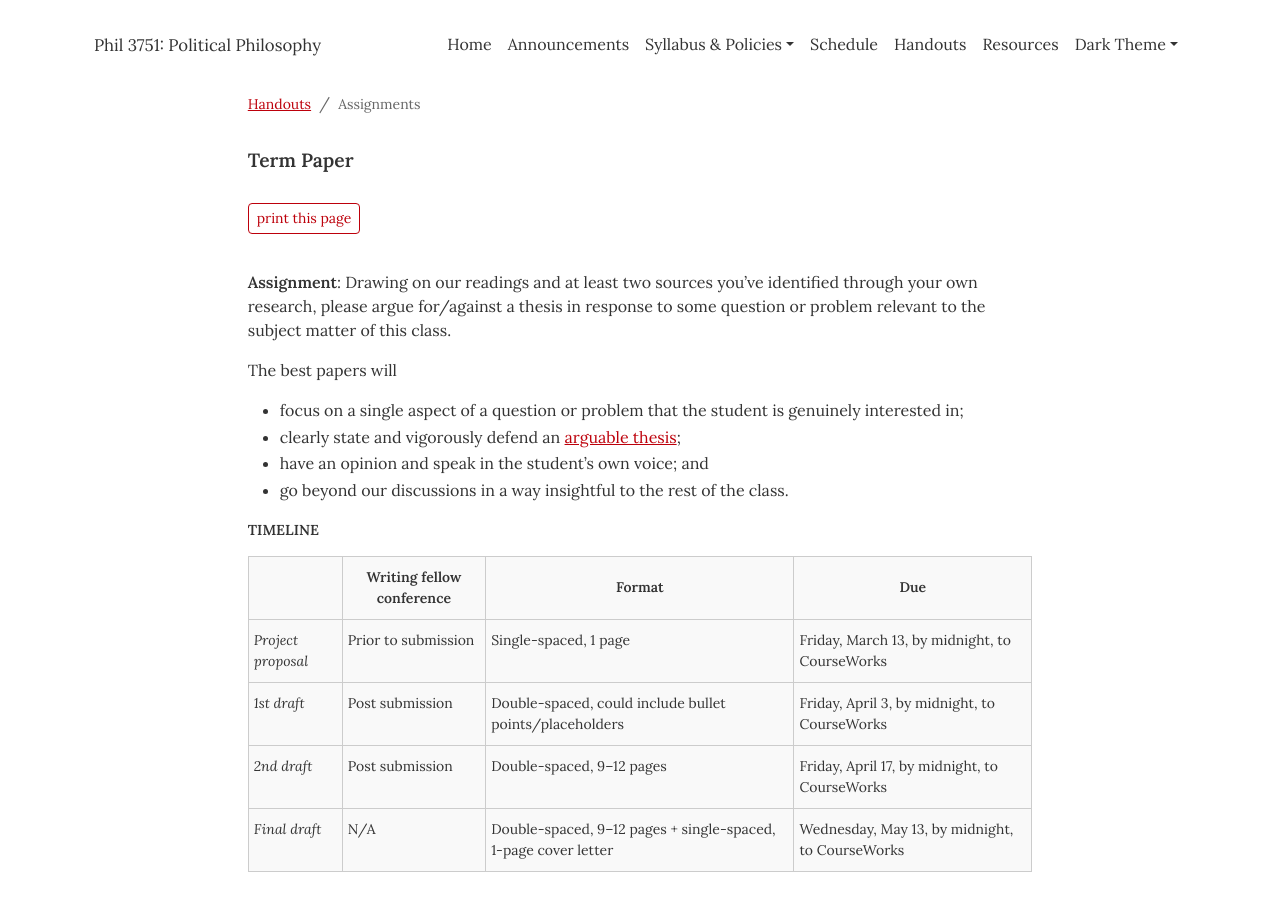
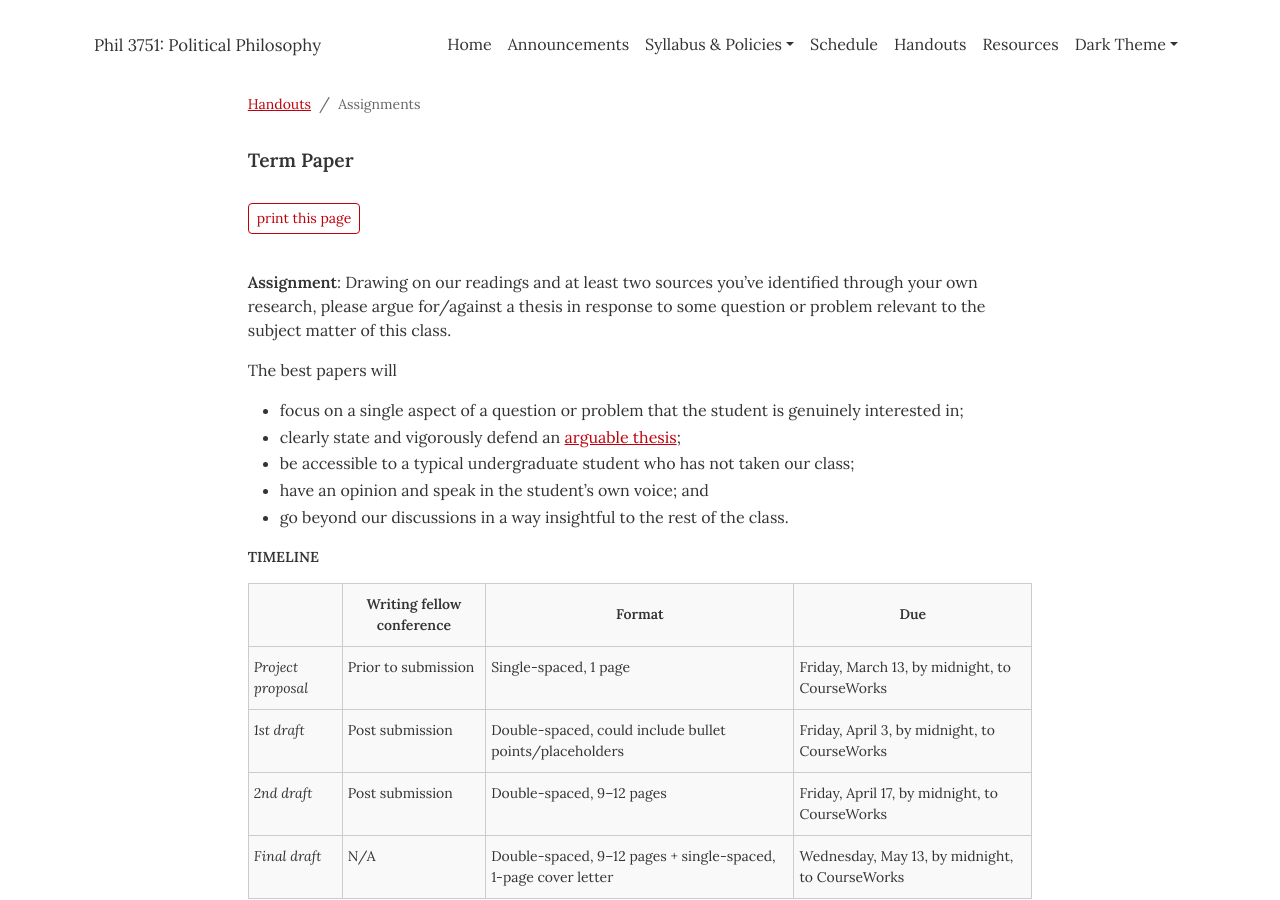
Before and after one commit to dingherself/political-philosophy, a Jekyll site: the page built from handouts/_posts/2026-02-23-term-paper.md, in a window 1280 px wide and 900 px high. Built offline with Jekyll 4.4.1, drawn with Linux system fonts in a browser that asks for light colours.

Commit message:
accessible

```diff
--- a/handouts/_posts/2026-02-23-term-paper.md
+++ b/handouts/_posts/2026-02-23-term-paper.md
@@ -11,6 +11,7 @@ The best papers will
 
 - focus on a single aspect of a question or problem that the student is genuinely interested in;
 - clearly state and vigorously defend an [arguable thesis](https://resources.dingherself.com/writing/thesis-statement.html);
+- be accessible to a typical undergraduate student who has not taken our class;
 - have an opinion and speak in the student’s own voice; and
 - go beyond our discussions in a way insightful to the rest of the class.
 
@@ -57,6 +58,7 @@ The best papers will
  </tr>
 </tbody></table>
 
+
 ## Revision
 
 We expect students to follow their own critical assessment of the feedback they’ve received. Revision does not mean simply changing a few words here and there; create a new document in your favorite word processor and start afresh. Of course, you can and should recycle language from your previous drafts, but you should do so critically and selectively—think carefully about what a passage adds to the present draft, find creative ways to adapt old language for new purposes, and don’t be afraid to decide when it’s best to rewrite a passage from scratch.
```
